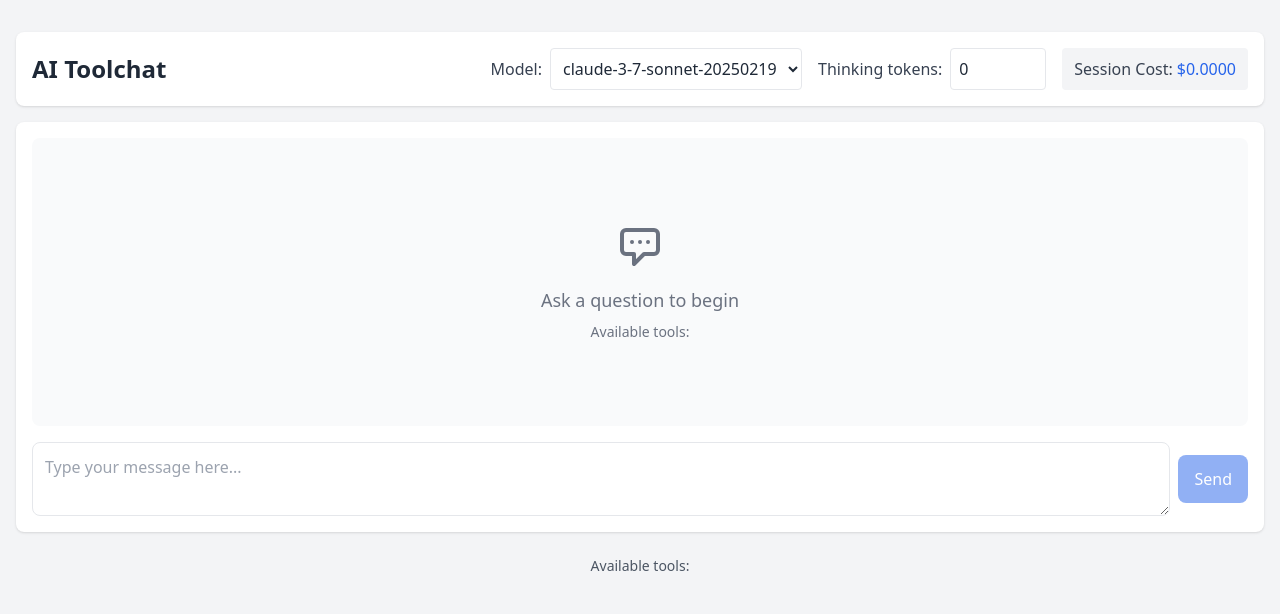
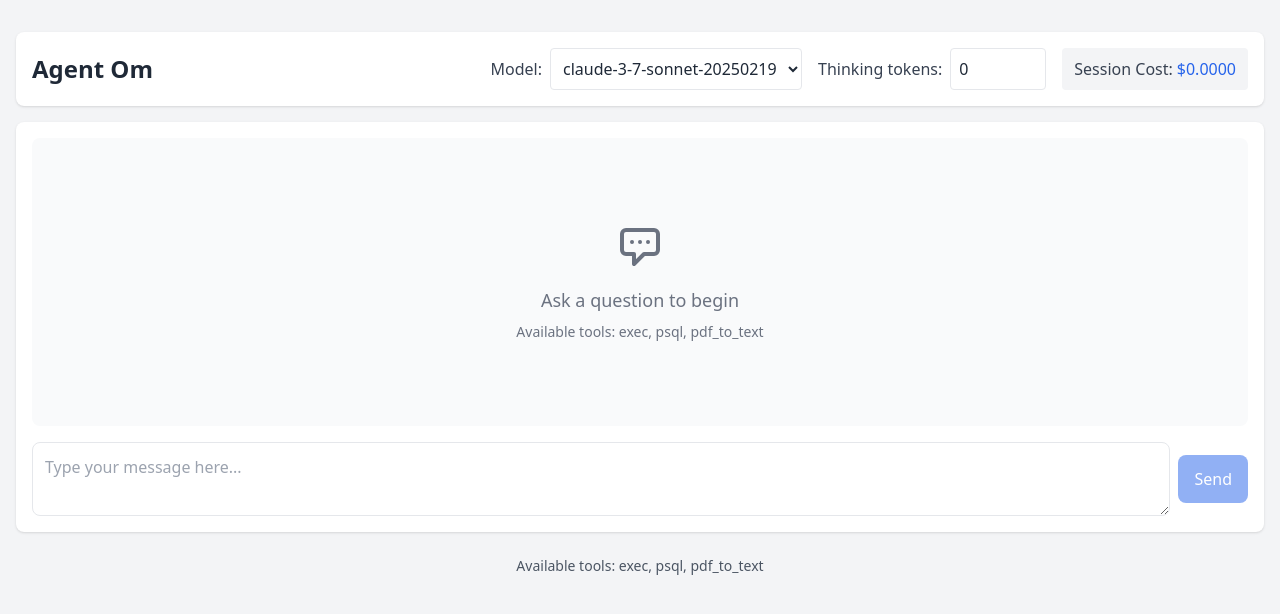
Before and after one commit to wskish/agent-om, a FastAPI app: page / in a window 1280 px wide. Shown: the top 614 px of the page. Run offline with FastAPI, Linux system fonts and the light colour scheme; some libraries are stand-ins or nearby versions.

Commit message:
available tools

```diff
--- a/main_htmx.py
+++ b/main_htmx.py
@@ -167,6 +167,10 @@ async def stream_chat_response(user_message: str) -> AsyncGenerator[str, None]:
 @app.get("/")
 async def get_chat_page(request: Request):
     """Render the main chat interface."""
+    # Log available tools for debugging
+    tool_names = [tool.__name__ for tool in toolfuncs]
+    print(f"Tools available at page load: {tool_names}")
+
     return templates.TemplateResponse("index.html", {
         "request": request,
         "model": chat_state.model,
@@ -179,7 +183,9 @@ async def get_chat_page(request: Request):
             "claude-3-7-sonnet-20250219",
             "o1-2024-12-17",
             "o3-mini-2025-01-31"
-        ]
+        ],
+        # Pre-render tools for immediate display
+        "available_tools": ", ".join(tool_names)
     })
 
 @app.get("/chat/stream")
@@ -225,8 +231,10 @@ async def set_thinking(budget: int = Form(...)):
 @app.get("/available-tools")
 async def get_available_tools():
     """Return a list of available tools."""
+    tool_names = [tool.__name__ for tool in toolfuncs]
+    print(f"Available tools: {tool_names}")  # Debug print
     return {
-        "tools": [tool.__name__ for tool in toolfuncs]
+        "tools": tool_names
     }
 
 if __name__ == "__main__":
--- a/templates/index.html
+++ b/templates/index.html
@@ -90,7 +90,7 @@
         userMessage: '',
         isProcessing: false,
         messages: [],
-        toolInfo: [],
+        toolInfo: ['Loading tools...'],
         thinking: {{ thinking_budget }},
         model: '{{ model }}',
         sessionCost: '{{ session_cost }}',
@@ -305,17 +305,13 @@
         // Initialize the timeout
         this.thinkingUpdateTimeout = null;
 
-        // Load available tools
-        fetch('/available-tools')
-            .then(response => response.json())
-            .then(data => {
-                this.toolInfo = data.tools;
-            });
+        // Initialize with tools from server
+        this.toolInfo = '{{ available_tools }}'.split(', ');
     ">
         <!-- Header with app title and controls -->
         <header class="bg-white shadow rounded-lg p-4 mb-4">
             <div class="flex flex-col md:flex-row md:items-center justify-between">
-                <h1 class="text-2xl font-bold text-gray-800 mb-4 md:mb-0">AI Toolchat</h1>
+                <h1 class="text-2xl font-bold text-gray-800 mb-4 md:mb-0">Agent Om</h1>
 
                 <div class="flex flex-col md:flex-row space-y-2 md:space-y-0 md:space-x-4">
                     <!-- Model selector -->
@@ -435,7 +431,7 @@
                         <path stroke-linecap="round" stroke-linejoin="round" stroke-width="2" d="M8 10h.01M12 10h.01M16 10h.01M9 16H5a2 2 0 01-2-2V6a2 2 0 012-2h14a2 2 0 012 2v8a2 2 0 01-2 2h-5l-5 5v-5z" />
                     </svg>
                     <p class="text-lg">Ask a question to begin</p>
-                    <p class="text-sm mt-2">Available tools: <span x-text="toolInfo.join(', ')"></span></p>
+                    <p class="text-sm mt-2">Available tools: {{ available_tools }}</p>
                 </div>
             </div>
 
@@ -467,7 +463,7 @@
 
         <!-- Footer with available tools -->
         <footer class="mt-6 text-center text-gray-600 text-sm">
-            <p>Available tools: <span x-text="toolInfo.join(', ')"></span></p>
+            <p>Available tools: {{ available_tools }}</p>
         </footer>
     </div>
 </body>
```
